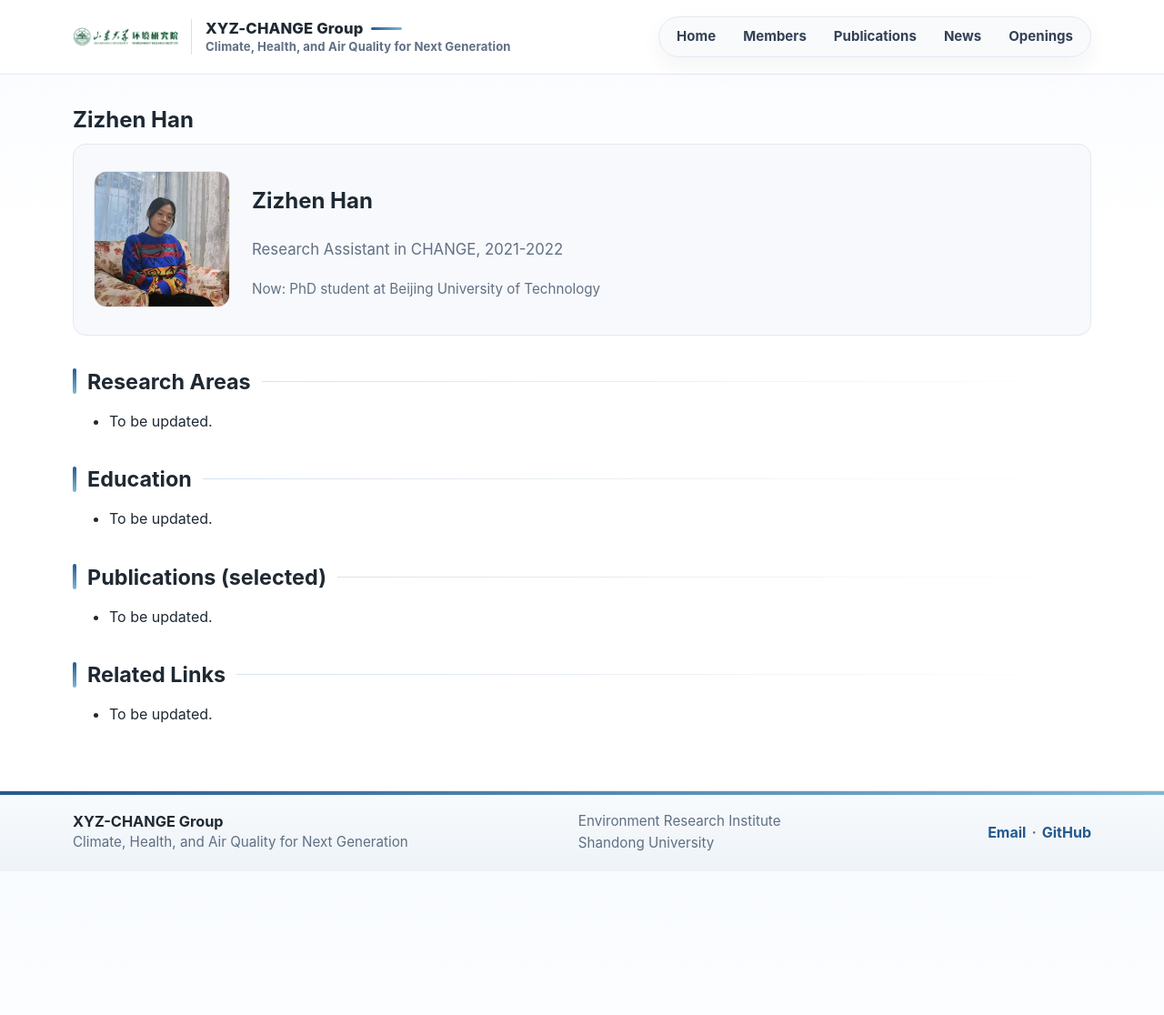
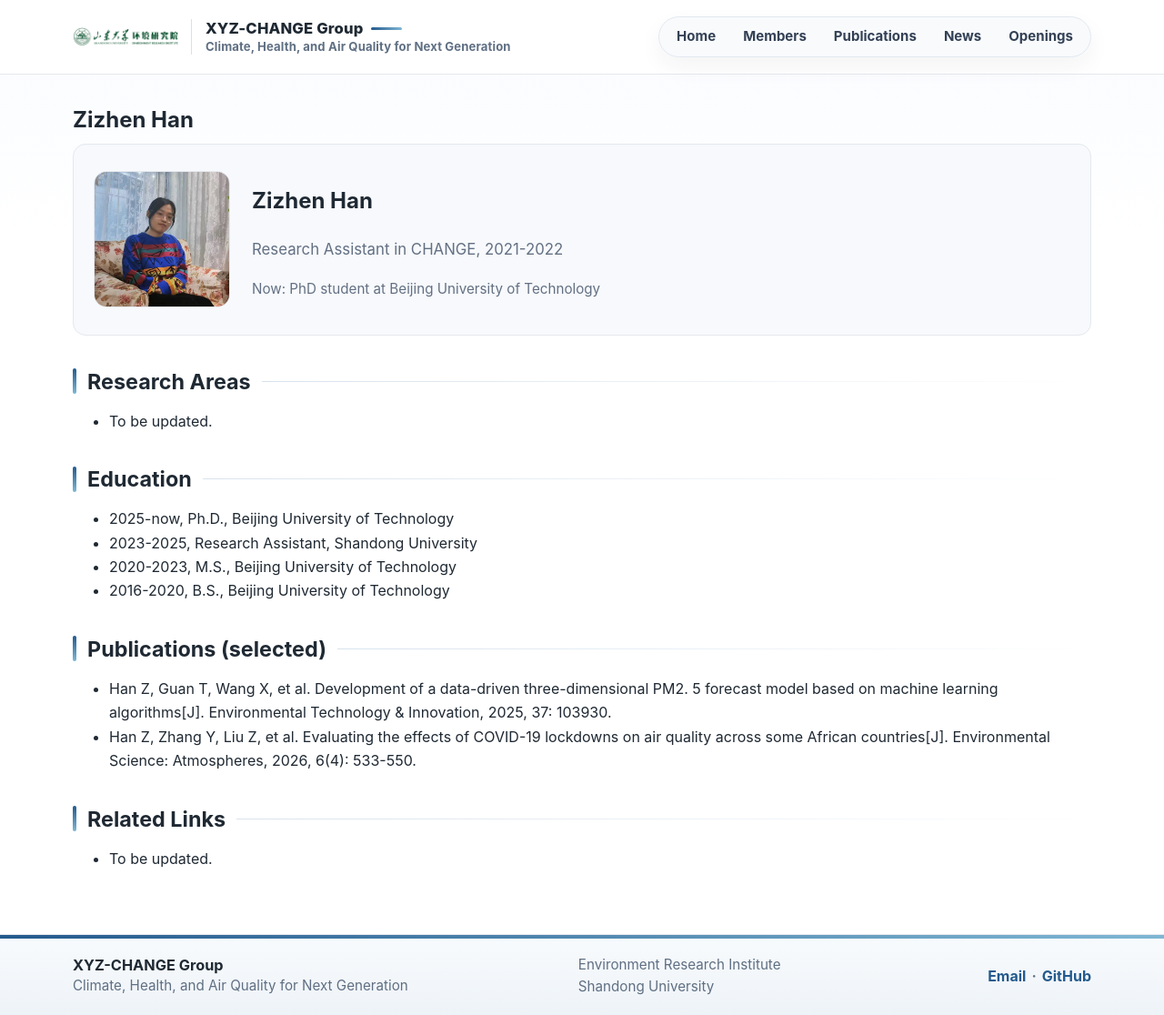
Before and after one commit to MuJSh/xyz_CHANGE, a Jekyll site: the page built from _pages/zizhen-han.md, in a window 1280 px wide and 1116 px high. Shown: the whole window at 91% size. Built offline with Jekyll 4.4.1, drawn with Linux system fonts in a browser that asks for light colours.

Commit message:
Update zizhen-han.md

```diff
--- a/_pages/zizhen-han.md
+++ b/_pages/zizhen-han.md
@@ -19,11 +19,15 @@ permalink: /members/zizhen-han/
 
 ## Education
 
-- To be updated.
+- 2025-now, Ph.D., Beijing University of Technology
+- 2023-2025, Research Assistant, Shandong University
+- 2020-2023, M.S., Beijing University of Technology
+- 2016-2020, B.S., Beijing University of Technology
 
 ## Publications (selected)
 
-- To be updated.
+- Han Z, Guan T, Wang X, et al. Development of a data-driven three-dimensional PM2. 5 forecast model based on machine learning algorithms[J]. Environmental Technology & Innovation, 2025, 37: 103930.
+- Han Z, Zhang Y, Liu Z, et al. Evaluating the effects of COVID-19 lockdowns on air quality across some African countries[J]. Environmental Science: Atmospheres, 2026, 6(4): 533-550.
 
 ## Related Links
 
```
